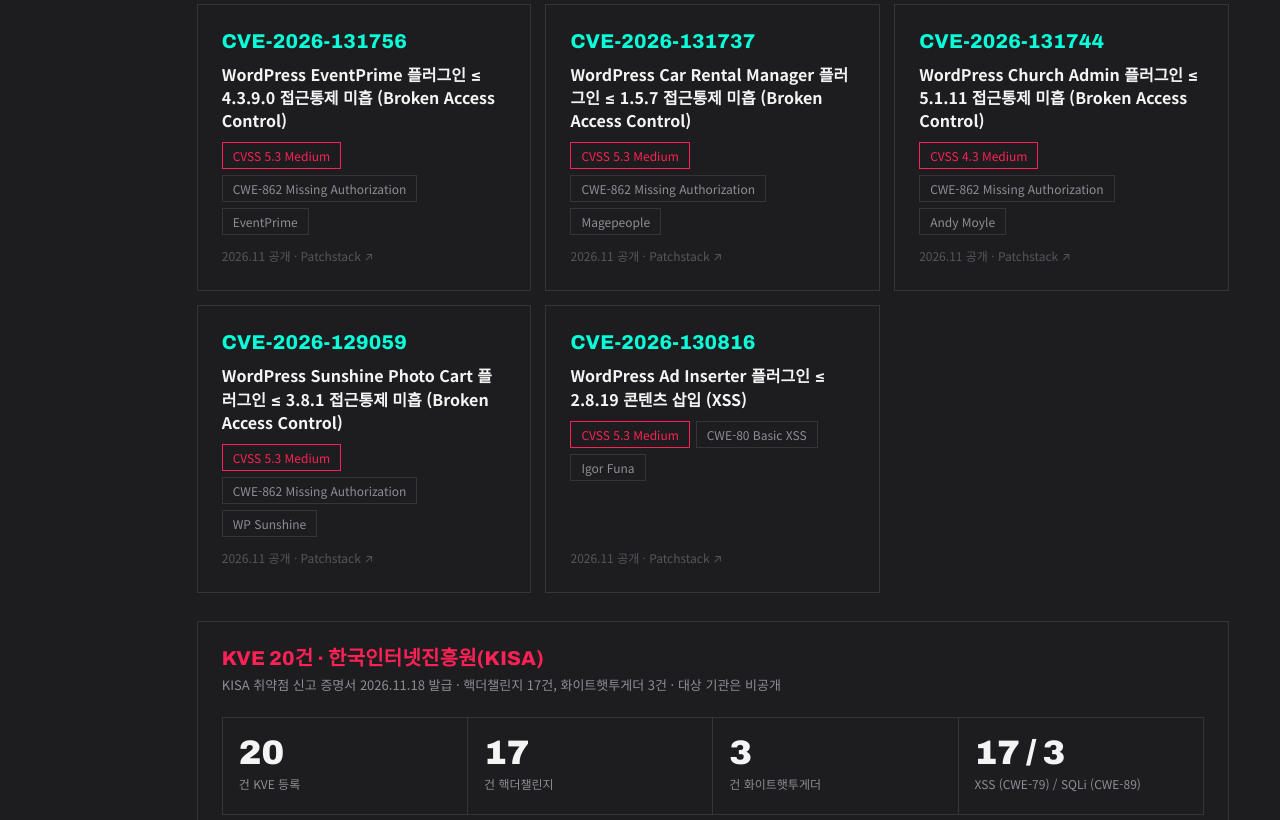
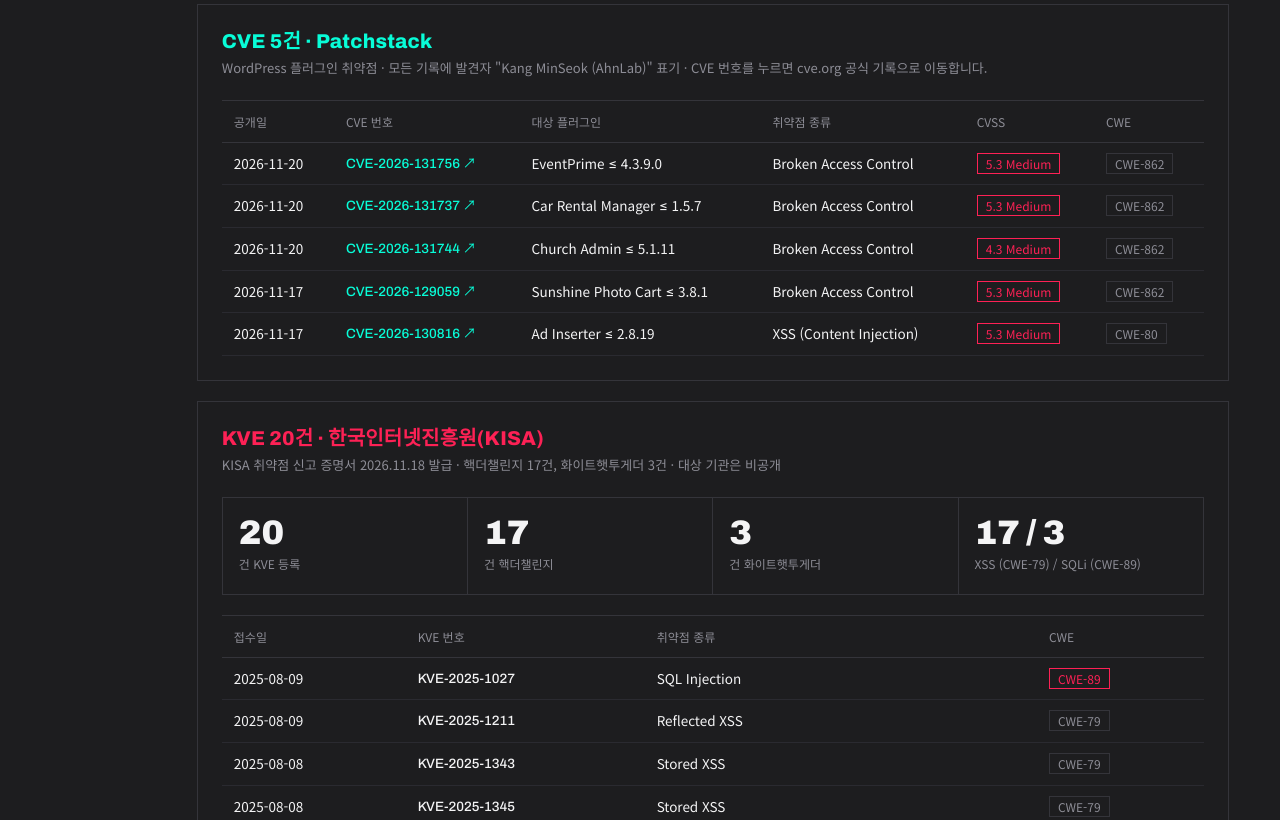
Before and after one commit to remembermepls/remembermepls.github.io, a plain HTML site: page index.html in a window 1280 px wide. Shown: the part 4064-4884 px from the top of the page. Drawn offline with Linux system fonts and the light colour scheme; animation ran at ten frames a second; a web font is replaced by a local one.

Commit message:
Show CVEs as a one-row-per-entry table
Co-Authored-By: Claude Opus 5.5 <noreply@anthropic.com>
Claude-Session: https://claude.ai/code/session_01EsPrzYdwS13yWDB3J3hRFe

```diff
--- a/index.html
+++ b/index.html
@@ -127,18 +127,7 @@ h2{font-family:var(--display);font-weight:900;color:var(--mint);font-size:clamp(
 .card:hover h3{color:var(--pink)}
 
 /* cve */
-.vulns{display:grid;grid-template-columns:repeat(3,minmax(0,1fr));gap:14px;max-width:1100px}
-@media (max-width:1100px){.vulns{grid-template-columns:repeat(2,minmax(0,1fr))}}
-@media (max-width:760px){.vulns{grid-template-columns:minmax(0,1fr)}}
-.vuln{border:1px solid var(--line);padding:24px;display:flex;flex-direction:column;gap:10px;text-decoration:none;transition:background .25s,border-color .25s}
-.vuln:hover{background:var(--panel);border-color:var(--mint)}
 .vid{font:800 20px/1.2 var(--display);color:var(--mint);letter-spacing:.01em;font-variant-numeric:tabular-nums}
-.vuln h3{font:700 16px/1.45 var(--body);margin:0;color:var(--fg)}
-.vmeta{display:flex;flex-wrap:wrap;gap:6px}
-.vmeta span{font-size:12px;border:1px solid var(--line);color:var(--muted);padding:2px 10px}
-.vmeta .sev{border-color:var(--pink);color:var(--pink)}
-.vuln small{color:var(--faint);font-size:12px;margin-top:auto}
-.vuln.kve .vid{color:var(--pink)}
 .bb{margin-top:28px;border:1px solid var(--line);padding:24px;max-width:1100px}
 .bb-head{display:flex;flex-wrap:wrap;justify-content:space-between;align-items:flex-start;gap:12px}
 .bb-sub{margin:4px 0 0;color:var(--muted);font-size:13px}
@@ -147,7 +136,9 @@ h2{font-family:var(--display);font-weight:900;color:var(--mint);font-size:clamp(
 .bb-table table{width:100%;border-collapse:collapse;font-size:13.5px;min-width:520px}
 .bb-table th{position:sticky;top:0;background:var(--bg);text-align:left;color:var(--muted);font-weight:400;font-size:12px;padding:10px 12px;border-bottom:1px solid var(--line)}
 .bb-table td{padding:9px 12px;border-bottom:1px solid #2a2a30;font-variant-numeric:tabular-nums}
-.bb-table td:nth-child(2){font-family:var(--display);color:var(--fg)}
+.bb-table td:nth-child(2){font-family:var(--display);color:var(--fg);white-space:nowrap}
+.cvelink{color:var(--mint);text-decoration:none}.cvelink:hover{text-decoration:underline}
+.bb + .bb{margin-top:20px}
 .cwe{font-size:12px;padding:1px 8px;border:1px solid var(--line);color:var(--muted);white-space:nowrap}
 .cwe.sqli{border-color:var(--pink);color:var(--pink)}
 @media (max-width:760px){.bb{padding:18px}.bb-facts{grid-template-columns:repeat(2,minmax(0,1fr))}}
@@ -312,7 +303,18 @@ footer{padding-block:28px 40px;color:var(--faint);font-size:12px}
       <span class="tag">&lt;h2&gt;</span>
       <h2>CVE &amp; KVE</h2>
       <p class="lead" style="margin:0 0 30px">직접 발견해 제보하고 공식 번호를 받은 취약점입니다. CVE는 공개 기록으로, KVE는 KISA 취약점 신고 증명서(2026.11.18 발급)로 확인할 수 있습니다.</p>
-      <div class="vulns" id="vulns"></div>
+      <div class="bb" style="margin-top:0">
+        <div class="bb-head">
+          <div>
+            <div class="vid">CVE 5건 · Patchstack</div>
+            <p class="bb-sub">WordPress 플러그인 취약점 · 모든 기록에 발견자 "Kang MinSeok (AhnLab)" 표기 · CVE 번호를 누르면 cve.org 공식 기록으로 이동합니다.</p>
+          </div>
+        </div>
+        <div class="bb-table"><table>
+          <thead><tr><th>공개일</th><th>CVE 번호</th><th>대상 플러그인</th><th>취약점 종류</th><th>CVSS</th><th>CWE</th></tr></thead>
+          <tbody id="cverows"></tbody>
+        </table></div>
+      </div>
       <div class="bb">
         <div class="bb-head">
           <div>
@@ -401,11 +403,11 @@ const CAREER=[
   tags:["Python","Kali Linux","Android","Burp Suite","Frida"]}
 ];
 const VULNS=[
- {id:"CVE-2026-131756",title:"WordPress EventPrime 플러그인 ≤ 4.3.9.0 접근통제 미흡 (Broken Access Control)",tags:["CWE-862 Missing Authorization","EventPrime"],sev:"CVSS 5.3 Medium",date:"2026.11 공개 · Patchstack",url:"https://www.cve.org/CVERecord?id=CVE-2026-131756"},
- {id:"CVE-2026-131737",title:"WordPress Car Rental Manager 플러그인 ≤ 1.5.7 접근통제 미흡 (Broken Access Control)",tags:["CWE-862 Missing Authorization","Magepeople"],sev:"CVSS 5.3 Medium",date:"2026.11 공개 · Patchstack",url:"https://www.cve.org/CVERecord?id=CVE-2026-131737"},
- {id:"CVE-2026-131744",title:"WordPress Church Admin 플러그인 ≤ 5.1.11 접근통제 미흡 (Broken Access Control)",tags:["CWE-862 Missing Authorization","Andy Moyle"],sev:"CVSS 4.3 Medium",date:"2026.11 공개 · Patchstack",url:"https://www.cve.org/CVERecord?id=CVE-2026-131744"},
- {id:"CVE-2026-129059",title:"WordPress Sunshine Photo Cart 플러그인 ≤ 3.8.1 접근통제 미흡 (Broken Access Control)",tags:["CWE-862 Missing Authorization","WP Sunshine"],sev:"CVSS 5.3 Medium",date:"2026.11 공개 · Patchstack",url:"https://www.cve.org/CVERecord?id=CVE-2026-129059"},
- {id:"CVE-2026-130816",title:"WordPress Ad Inserter 플러그인 ≤ 2.8.19 콘텐츠 삽입 (XSS)",tags:["CWE-80 Basic XSS","Igor Funa"],sev:"CVSS 5.3 Medium",date:"2026.11 공개 · Patchstack",url:"https://www.cve.org/CVERecord?id=CVE-2026-130816"},
+ ["2026-11-20","CVE-2026-131756","EventPrime ≤ 4.3.9.0","Broken Access Control","5.3",862],
+ ["2026-11-20","CVE-2026-131737","Car Rental Manager ≤ 1.5.7","Broken Access Control","5.3",862],
+ ["2026-11-20","CVE-2026-131744","Church Admin ≤ 5.1.11","Broken Access Control","4.3",862],
+ ["2026-11-17","CVE-2026-129059","Sunshine Photo Cart ≤ 3.8.1","Broken Access Control","5.3",862],
+ ["2026-11-17","CVE-2026-130816","Ad Inserter ≤ 2.8.19","XSS (Content Injection)","5.3",80]
 ];
 const BOUNTY=[
  ["2025-08-09","KVE-2025-1027","SQL Injection",89],
@@ -444,7 +446,7 @@ $("#bars").innerHTML=SKILLS.map(([n,d,l])=>`<div class="bar"><header><span class
 $("#tl").innerHTML=CAREER.map(c=>`<li><div class="when">${esc(c.when)}</div><h3>${esc(c.title)}</h3><div class="org">${esc(c.org)}</div><ul>${c.items.map(i=>`<li>${esc(i)}</li>`).join("")}</ul><div class="chips">${c.tags.map(t=>`<span>${esc(t)}</span>`).join("")}</div></li>`).join("");
 $("#grid").innerHTML=WORK.map(w=>`<article class="card"><div class="yr">${esc(w.yr)}</div><h3>${esc(w.t)}</h3><p>${esc(w.d)}</p><div class="chips">${w.tags.map(t=>`<span>${esc(t)}</span>`).join("")}</div></article>`).join("");
 
-$("#vulns").innerHTML=VULNS.map(v=>`<a class="vuln${v.kve?" kve":""}" href="${esc(v.url)}" target="_blank" rel="noopener"><div class="vid">${esc(v.id)}</div><h3>${esc(v.title)}</h3><div class="vmeta">${v.sev?`<span class="sev">${esc(v.sev)}</span>`:""}${v.tags.map(t=>`<span>${esc(t)}</span>`).join("")}</div><small>${esc(v.date)} ↗</small></a>`).join("");
+$("#cverows").innerHTML=VULNS.map(([d,id,pl,t,sc,w])=>`<tr><td>${d}</td><td><a class="cvelink" href="https://www.cve.org/CVERecord?id=${id}" target="_blank" rel="noopener">${id} ↗</a></td><td>${esc(pl)}</td><td>${esc(t)}</td><td><span class="cwe sqli">${sc} Medium</span></td><td><span class="cwe">CWE-${w}</span></td></tr>`).join("");
 
 $("#bbrows").innerHTML=BOUNTY.map(([d,c,t,w])=>`<tr><td>${d}</td><td>${esc(c)}</td><td>${esc(t)}</td><td><span class="cwe${w===89?" sqli":""}">CWE-${w}</span></td></tr>`).join("");
 
```
